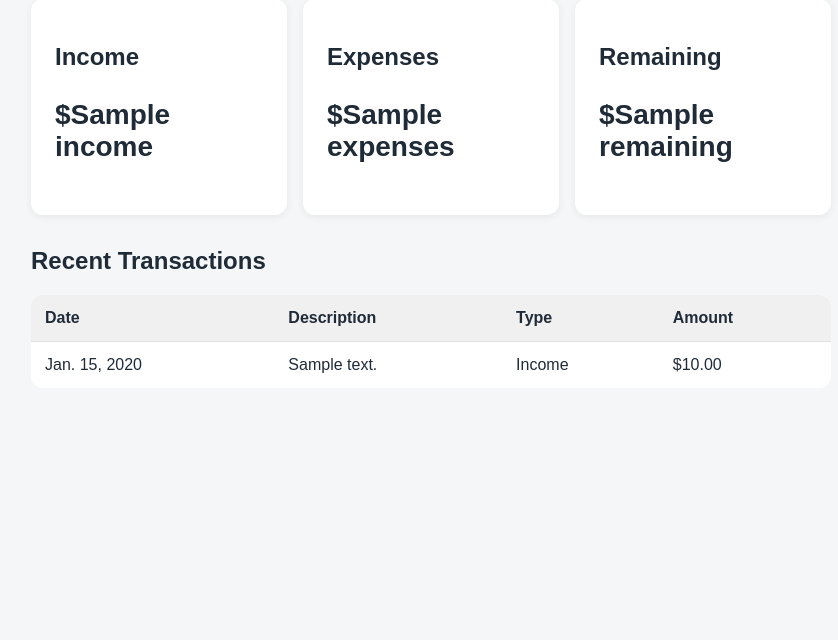
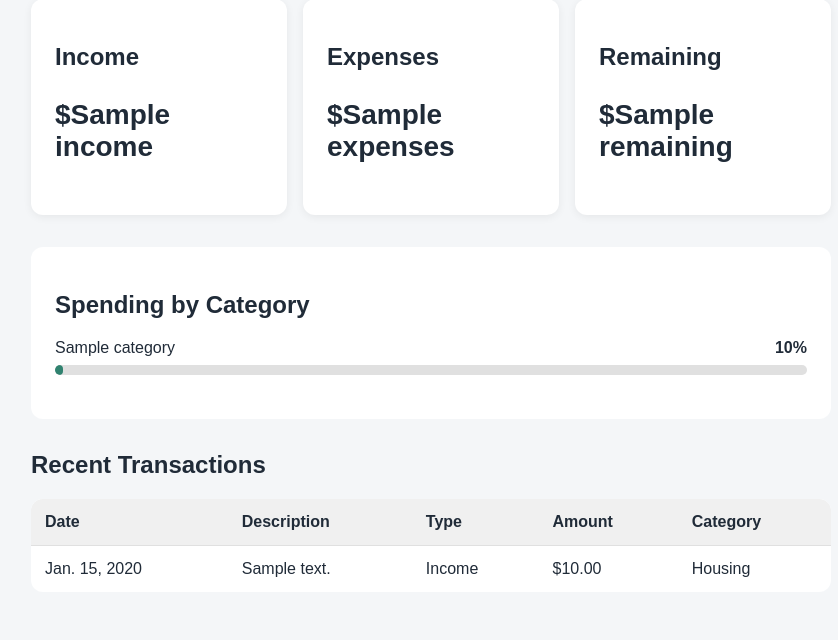
Before and after one commit to EZombek/personal-finance-tracker, a Django app: template tracker/templates/tracker/dashboard.html in a window 1280 px wide. Shown: the part 268-908 px from the top of the page, without its empty margins (209-1047 px from the left). Before the commit the page ends 641 px from the top, so only its background shows below. Run offline with Django 5.2, Linux system fonts and the light colour scheme; tables that the repository leaves empty hold one stand-in row (values such as "Sample post"); the template is opened without the code that fills it: values that come from a table or form of the project are taken from there, most other values are stand-ins (such as "Sample title", 1, 10 or a date in 2020).

Commit message:
Add spending categories and automated tests

```diff
--- a/tracker/admin.py
+++ b/tracker/admin.py
@@ -4,6 +4,6 @@ from .models import Transaction
 # Register your models here.
 @admin.register(Transaction)
 class TransactionAdmin(admin.ModelAdmin):
-    list_display = ('description', 'amount', 'transaction_type', 'date')
-    list_filter = ('transaction_type', 'date')
+    list_display = ('description', 'amount', 'transaction_type', 'category', 'date')
+    list_filter = ('transaction_type', 'category', 'date')
     search_fields = ('description',)
--- a/tracker/forms.py
+++ b/tracker/forms.py
@@ -5,5 +5,5 @@ from .models import Transaction
 class TransactionForm(forms.ModelForm):
     class Meta:
         model = Transaction
-        fields = ['description', 'amount', 'transaction_type', 'date']
+        fields = ['description', 'amount', 'transaction_type', 'category', 'date']
         widgets = {"date": forms.DateInput(attrs={"type": "date"})}
--- a/tracker/models.py
+++ b/tracker/models.py
@@ -7,11 +7,25 @@ class Transaction(models.Model):
         ('expense', 'Expense'),
     ]
 
+    CATEGORIES = [
+        ("housing", "Housing"),
+        ("groceries", "Groceries"),
+        ("transportation", "Transportation"),
+        ("utilities", "Utilities"),
+        ("debt", "Debt"),
+        ("healthcare", "Healthcare"),
+        ("children", "Children"),
+        ("entertainment", "Entertainment"),
+        ("savings", "Savings"),
+        ("salary", "Salary"),
+        ("business", "Business"),
+        ("other", "Other"),
+    ]
+
     description = models.CharField(max_length=200)
     amount = models.DecimalField(max_digits=10, decimal_places=2)
-    transaction_type = models.CharField(
-        max_length=7, choices=TRANSACTION_TYPES
-    )
+    transaction_type = models.CharField(max_length=7, choices=TRANSACTION_TYPES)
+    category = models.CharField(max_length=20, choices=CATEGORIES, default="other")
 
     date = models.DateField()
 
--- a/tracker/templates/tracker/dashboard.html
+++ b/tracker/templates/tracker/dashboard.html
@@ -75,6 +75,33 @@
             border: none;
             cursor: pointer;
         }
+        .category-section {
+            background: white;
+            padding: 24px;
+            margin-top: 32px;
+            border-radius: 12px;
+        }
+        .category-item {
+            margin-bottom: 20px;
+        }
+        .category-header {
+            display: flex;
+            justify-content: space-between;
+            margin-bottom: 8px;
+        }
+        .progress-track {
+            width: 100%;
+            height: 10px;
+            background: #e0e0e0;
+            border-radius: 10px;
+            overflow: hidden;
+        }
+        .progress-fill {
+            width: var(--progress-width);
+            height: 100%;
+            background: #30826f;
+            border-radius: 10px;
+        }
     </style>
 </head>
 <body>
@@ -103,6 +130,26 @@
                 <p class="amount">${{ remaining }}</p>
             </div>
         </div>
+
+        <section class="category-section">
+            <h2>Spending by Category</h2>
+
+            {% for category in spending_categories %}
+                <div class="category-item">
+                    <div class="category-header">
+                        <span>{{ category.name }}</span>
+                        <strong>{{ category.amount }}%</strong>
+                </div>
+                <div class="progress-track">
+                    <div class="progress-fill" style="--progress-width: {{ category.percentage|floatformat:0 }}%;"></div>"
+                </div>
+
+            </div>
+            {% empty %}
+                <p>No expenses recorded for this month.</p>
+            {% endfor %}
+        </section>
+
         <section class="transactions">
             <h2>Recent Transactions</h2>
             <table>
@@ -112,6 +159,7 @@
                         <th>Description</th>
                         <th>Type</th>
                         <th>Amount</th>
+                        <th>Category</th>
                     </tr>
                 </thead>
                 <tbody>
@@ -121,10 +169,11 @@
                         <td>{{ transaction.description }}</td>
                         <td>{{ transaction.get_transaction_type_display }}</td>
                         <td>${{ transaction.amount }}</td>
+                        <td>{{ transaction.get_category_display }}</td>
                     </tr>
                     {% empty %}
                     <tr>
-                        <td colspan="4">No transactions recorded yet.</td>
+                        <td colspan="5">No transactions recorded yet.</td>
                     </tr>
                     {% endfor %}
                 </tbody>
```
Also changed, not shown: tracker/tests.py (+48 -0 lines), tracker/views.py (+15 -1 lines), tracker/migrations/0002_transaction_category.py (added).
